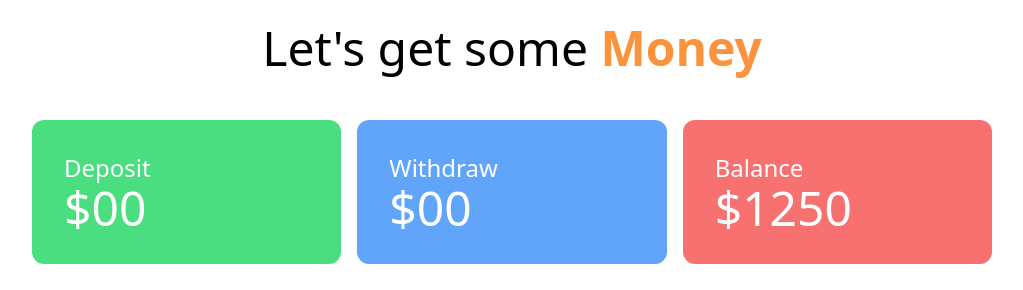
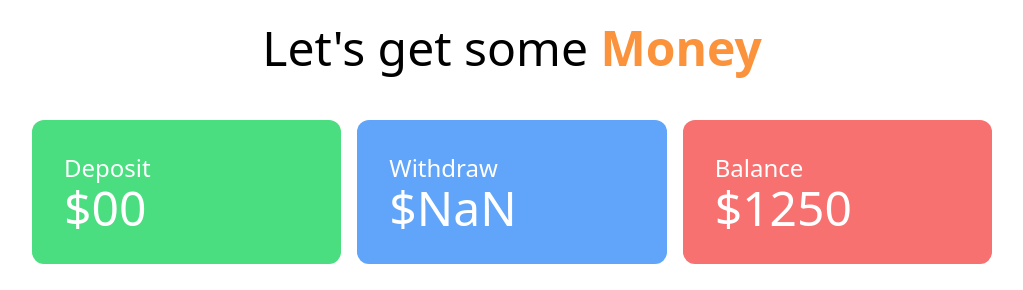
Before and after one commit to opuzayed/Practice-baap-er-bank, a plain HTML site: page bank.html in a window 1280 px wide. Both pictures are taken after a click on the button "Withdraw". Shown: the top 290 px of the page, without its empty margins (128-1151 px from the left). Drawn offline with nearby package versions, Linux system fonts and the light colour scheme.

Commit message:
withdraw calculate done

```diff
--- a/bank.html
+++ b/bank.html
@@ -20,7 +20,7 @@
                 </div>
                 <div class = "bg-blue-400 p-8 rounded-xl">
                     <h4 class="text-2xl">Withdraw</h4>
-                    <h2 class="text-5xl">$00</h2>
+                    <h2 class="text-5xl">$<span id="withdraw-total">00</span></h2>
                 </div>
                 <div class = "bg-red-400 p-8 rounded-xl">
                     <h4 class="text-2xl">Balance</h4>
--- a/js/withdraw.js
+++ b/js/withdraw.js
@@ -1,3 +1,15 @@
 document.getElementById('btn-withdraw').addEventListener('click', function(){
-    console.log('withdraw clicked');
+   const withdrawField = document.getElementById('withdraw-field');
+   const newWithDrawAmountString = withdrawField.value;
+   const newWithDrawAmount = parseFloat(newWithDrawAmountString);
+
+   const withdrawTotalElement = document.getElementById('withdraw-total');
+   const previousWithdrawTotalString = withdrawTotalElement.innerText;
+   const previousWithdrawTotal = parseFloat(previousWithdrawTotalString);
+
+   const currentWithdrawTotal = previousWithdrawTotal + newWithDrawAmount;
+   withdrawTotalElement.innerText = currentWithdrawTotal;
+
+
+   withdrawField.value = "";
 })
```
